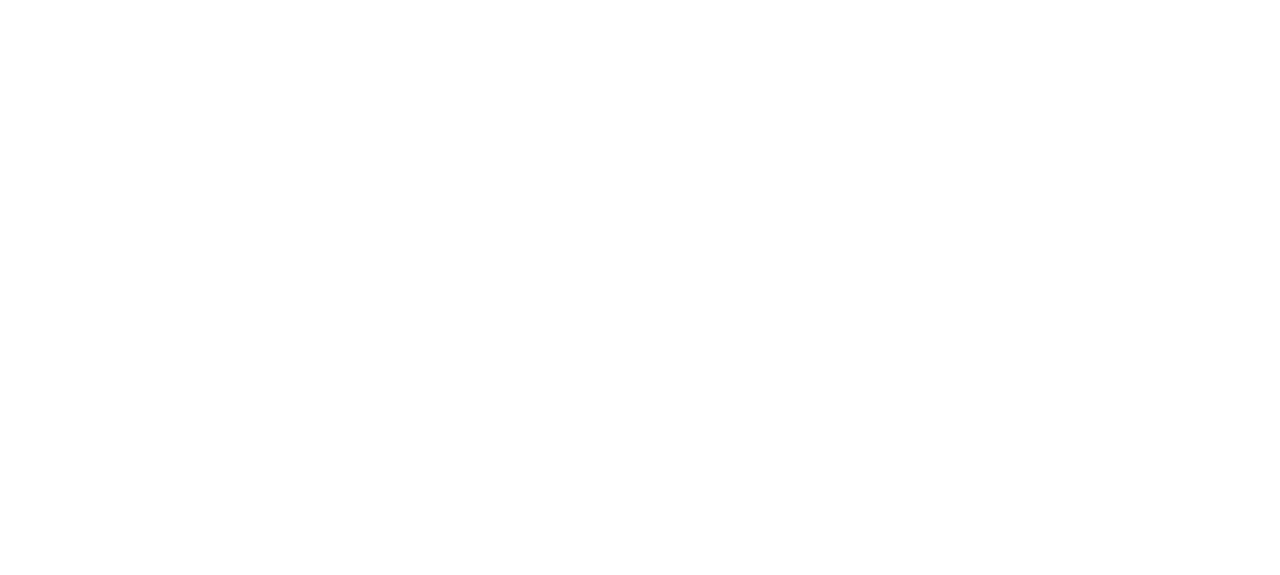
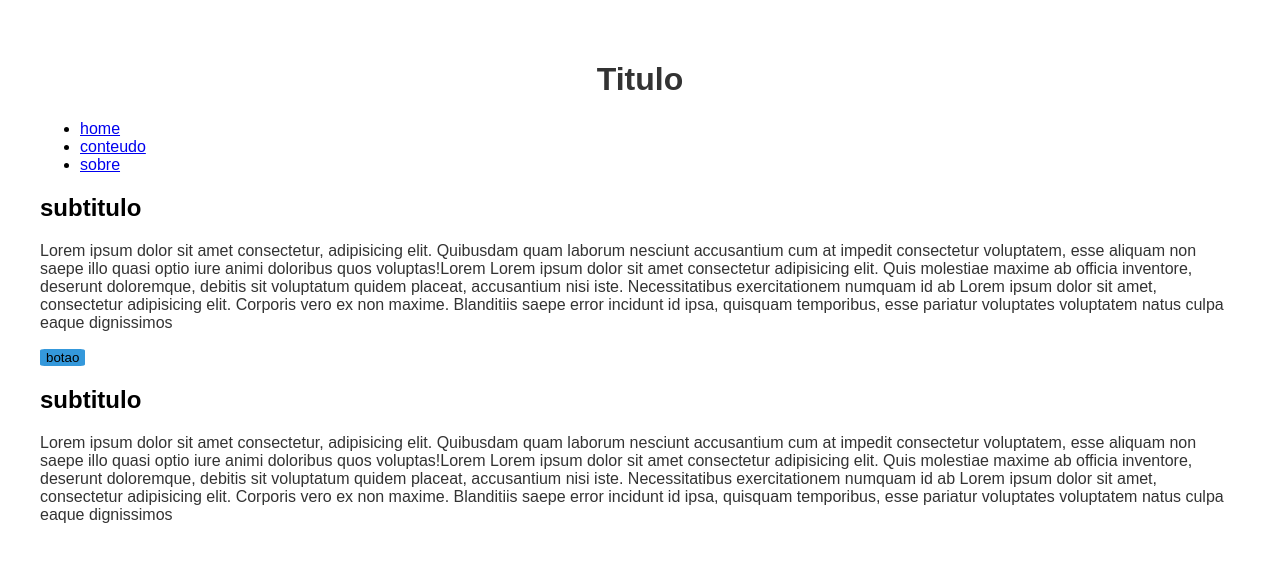
Before and after one commit to Mateus-Cimini/exercicioSASSGPT, a plain HTML site: page index.html in a window 1280 px wide. Drawn offline with Linux system fonts and the light colour scheme.

Commit message:
resoluçao do exercicio

```diff
--- a/index.html
+++ b/index.html
@@ -4,8 +4,48 @@
     <meta charset="UTF-8">
     <meta name="viewport" content="width=device-width, initial-scale=1.0">
     <title>Exercicio chat gpt SASS</title>
+    <link rel="stylesheet" href="./css/output.css">
 </head>
 <body>
+    <div class="container">
+        <header>
+            <h1>Titulo</h1>
 
+            <nav>
+                <ul>
+                    <li>
+                        <a href="#">home</a>
+                    </li>
+                    <li>
+                        <a href="#">conteudo</a>
+                    </li>
+                    <li>
+                        <a href="#">sobre</a>
+                    </li>
+                </ul>
+            </nav>
+        </header>
+
+        <div>
+            <section id="topico1">
+                <h2>subtitulo</h2>
+
+                <p>
+                    Lorem ipsum dolor sit amet consectetur, adipisicing elit. Quibusdam quam laborum nesciunt accusantium cum at impedit consectetur voluptatem, esse aliquam non saepe illo quasi optio iure animi doloribus quos voluptas!Lorem Lorem ipsum dolor sit amet consectetur adipisicing elit. Quis molestiae maxime ab officia inventore, deserunt doloremque, debitis sit voluptatum quidem placeat, accusantium nisi iste. Necessitatibus exercitationem numquam id ab Lorem ipsum dolor sit amet, consectetur adipisicing elit. Corporis vero ex non maxime. Blanditiis saepe error incidunt id ipsa, quisquam temporibus, esse pariatur voluptates voluptatem natus culpa eaque dignissimos
+                </p>
+
+                <button>botao</button>
+            </section>
+
+            <section id="topico2">
+                <h2>subtitulo</h2>
+
+                <p>
+                    Lorem ipsum dolor sit amet consectetur, adipisicing elit. Quibusdam quam laborum nesciunt accusantium cum at impedit consectetur voluptatem, esse aliquam non saepe illo quasi optio iure animi doloribus quos voluptas!Lorem Lorem ipsum dolor sit amet consectetur adipisicing elit. Quis molestiae maxime ab officia inventore, deserunt doloremque, debitis sit voluptatum quidem placeat, accusantium nisi iste. Necessitatibus exercitationem numquam id ab Lorem ipsum dolor sit amet, consectetur adipisicing elit. Corporis vero ex non maxime. Blanditiis saepe error incidunt id ipsa, quisquam temporibus, esse pariatur voluptates voluptatem natus culpa eaque dignissimos
+                </p>
+            </section>
+
+        </div>
+    </div>
 </body>
 </html>
--- /dev/null
+++ b/scss/style.scss
@@ -0,0 +1,48 @@
+$primary-color: #3498db;
+$secondary-color: #333;
+$background-color: #fff;
+
+@function darken-color($color, $percentage) {
+    @return darken($color, $percentage)
+}
+
+
+@mixin padding-responsivo($padding-pequeno, $padding-grande) {
+    padding: $padding-pequeno;
+
+    @media (min-width: 768px) {
+        padding: $padding-grande;
+    }
+}
+
+.container {
+    background-color: $background-color;
+    @include padding-responsivo(1rem, 2rem)
+}
+
+body {
+    font-family: Arial, sans-serif;
+
+
+    h1 {
+        text-align: center;
+        font-size: 2rem;
+        color: $secondary-color;
+    }
+
+    p {
+        font-size: 1rem;
+        color: $secondary-color;
+    }
+
+    button {
+        background-color: $primary-color;
+        border: none;
+        border-radius: 10%;
+
+        &:hover {
+            background-color: darken-color($primary-color, 10% ) ;
+        }
+    }
+
+}
```
Also changed, not shown: css/output.css (added).
